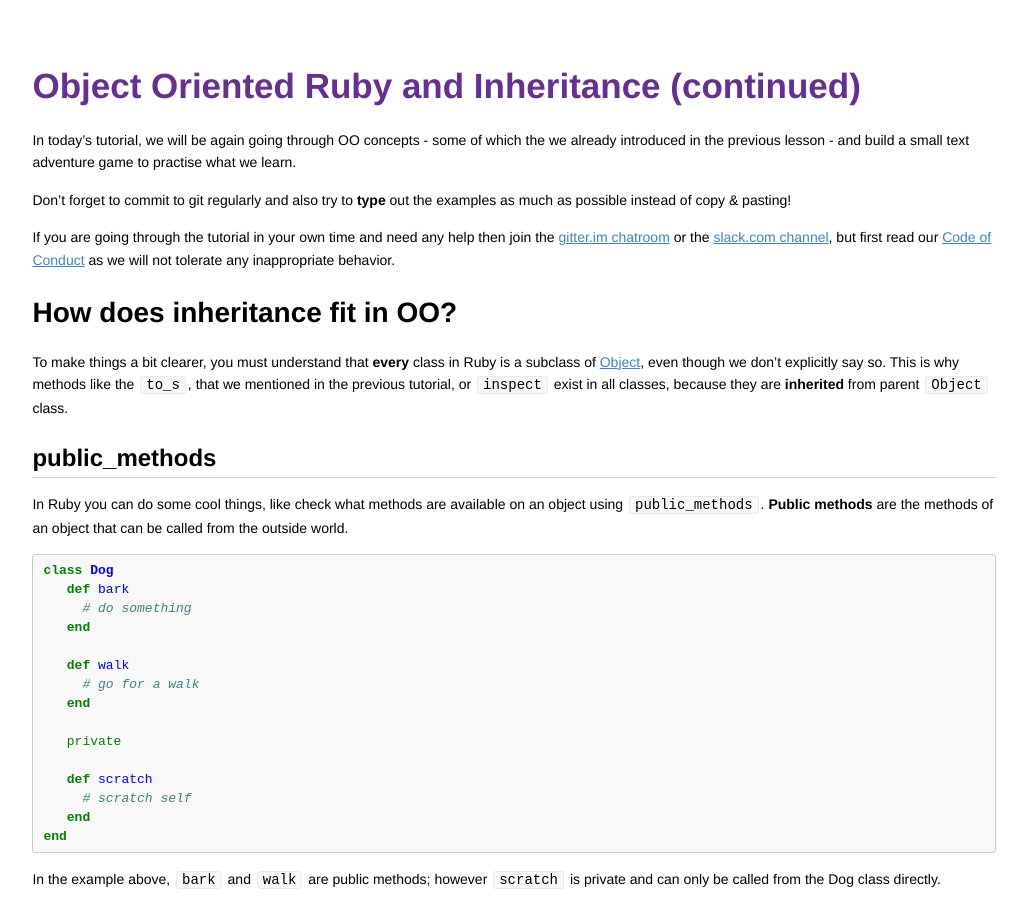
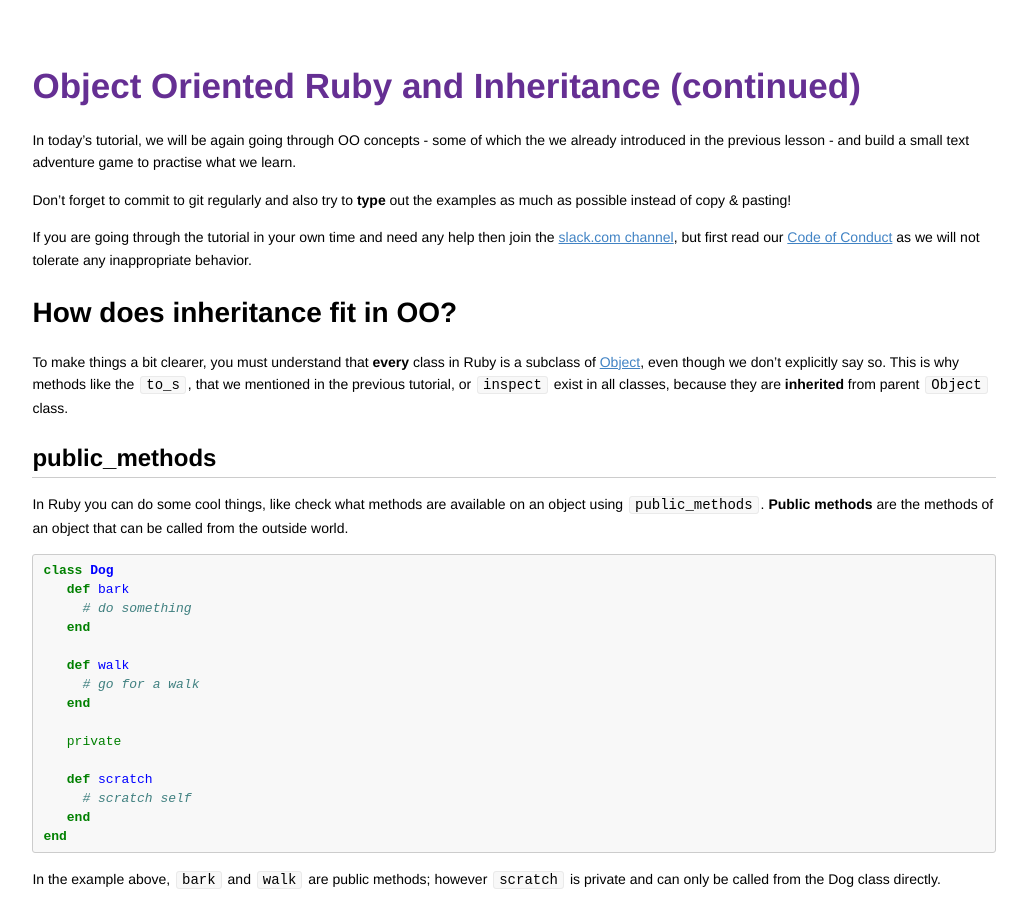
Before and after one commit to codebar/tutorials, a Jekyll site: the page built from ruby/lesson5/tutorial.md, in a window 1280 px wide and 900 px high. Shown: the whole window, without its empty margins (126-1153 px from the left). Built offline with Jekyll 4.4.1, drawn with Linux system fonts in a browser that asks for light colours; Markdown is read by kramdown in place of the engine named in the settings.

Commit message:
Remove ‘gitter.im’ chatroom link
Based on ‘github pull request’ comment by fellow
contributor kcook <kimberley@pixeledeggs.com>
see: https://github.com/codebar/tutorials/pull/215

```diff
--- a/index.pt.html
+++ b/index.pt.html
@@ -22,7 +22,7 @@
         <p class="view"><a href="https://github.com/codebar/tutorials">View on GitHub <small>codebar/tutorials</small></a></p>
       </header>
       <section>
-        <p class="lead">Você está estudando os tutoriais sozinho? Precisa de ajuda? Junte-se a nós no <a href="https://gitter.im/codebar/tutorials">gitter.im</a> ou <a href="https://codebar.slack.com/">Slack.com</a>!</p>
+        <p class="lead">Você está estudando os tutoriais sozinho? Precisa de ajuda? Junte-se a nós no <a href="https://codebar.slack.com/">Slack.com</a>!</p>
 
         <p>Se você é novo no Codebar, dê uma olhada no <a href="general/setup/tutorial.pt.html">guia para iniciantes</a>, que ajuda a preparar o seu computador para nossos tutoriais.</p>
 
--- a/ruby/lesson5/tutorial.md
+++ b/ruby/lesson5/tutorial.md
@@ -7,7 +7,7 @@ In today's tutorial, we will be again going through OO concepts - some of which
 
 Don't forget to commit to git regularly and also try to **type** out the examples as much as possible instead of copy &amp; pasting!
 
-If you are going through the tutorial in your own time and need any help then join the [gitter.im chatroom](https://gitter.im/codebar/tutorials) or the [slack.com channel](https://codebar.slack.com/messages/tutorials/), but first read our [Code of Conduct](http://codebar.io/code-of-conduct) as we will not tolerate any inappropriate behavior.
+If you are going through the tutorial in your own time and need any help then join the [slack.com channel](https://codebar.slack.com/messages/tutorials/), but first read our [Code of Conduct](http://codebar.io/code-of-conduct) as we will not tolerate any inappropriate behavior.
 
 # How does inheritance fit in OO?
 
```
Also changed, not shown: js/lesson8/tutorial.md (+1 -1 lines), ruby/lesson2/tutorial.md (+1 -1 lines), ruby/lesson4/tutorial.md (+1 -1 lines).
